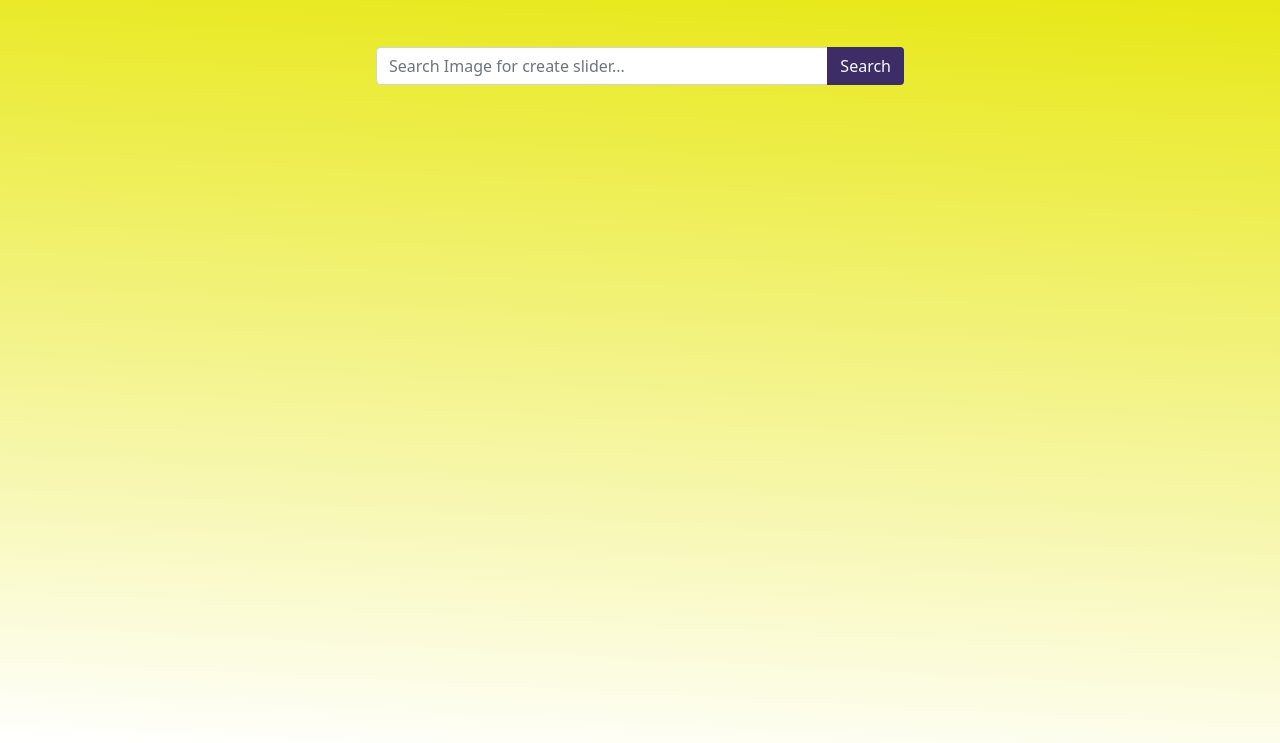
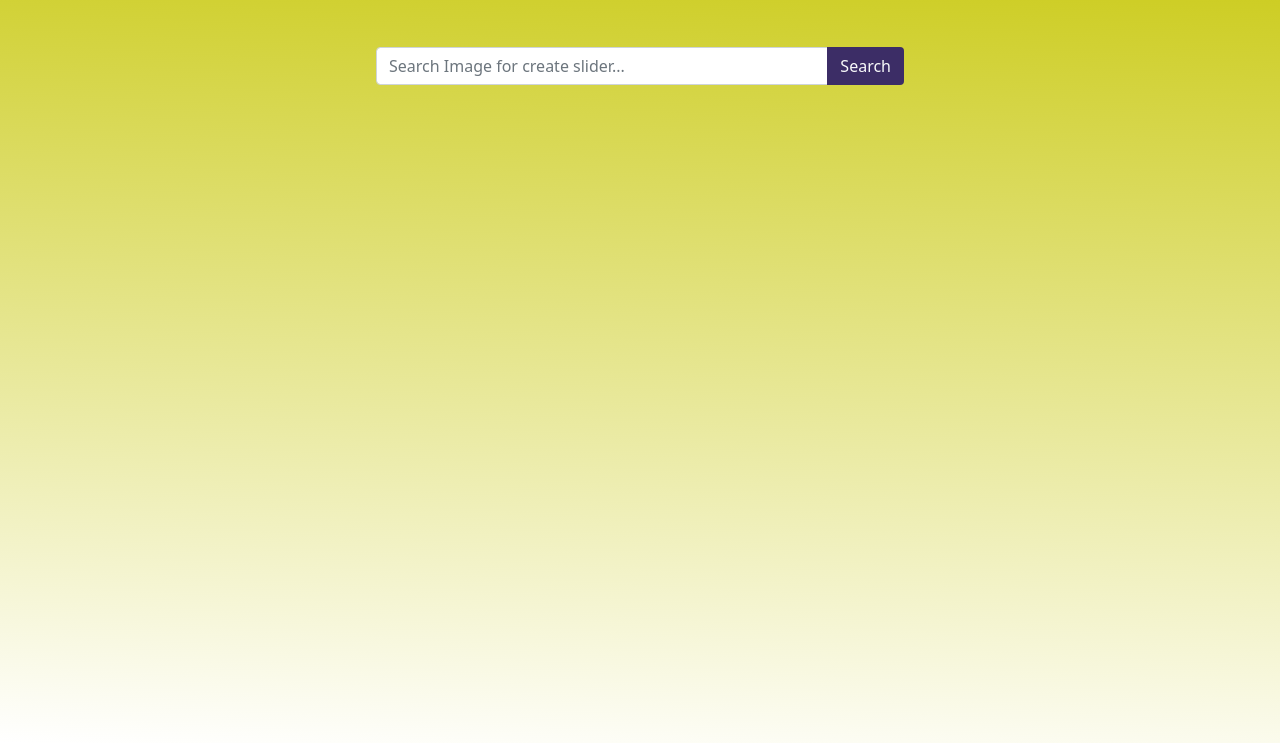
Before and after one commit to agfirst/six-assignment, a plain HTML site: page index.html in a window 1280 px wide. Shown: the part 57-800 px from the top of the page. Drawn offline with nearby package versions, Linux system fonts and the light colour scheme.

Commit message:
Update style.css

```diff
--- a/style.css
+++ b/style.css
@@ -1,5 +1,5 @@
 body{
-    background: linear-gradient(183deg, rgb(230, 230, 5), transparent);
+    background: linear-gradient(183deg, #caca15, transparent);
     background-repeat: no-repeat;
     height: 100vh;
   }
```
